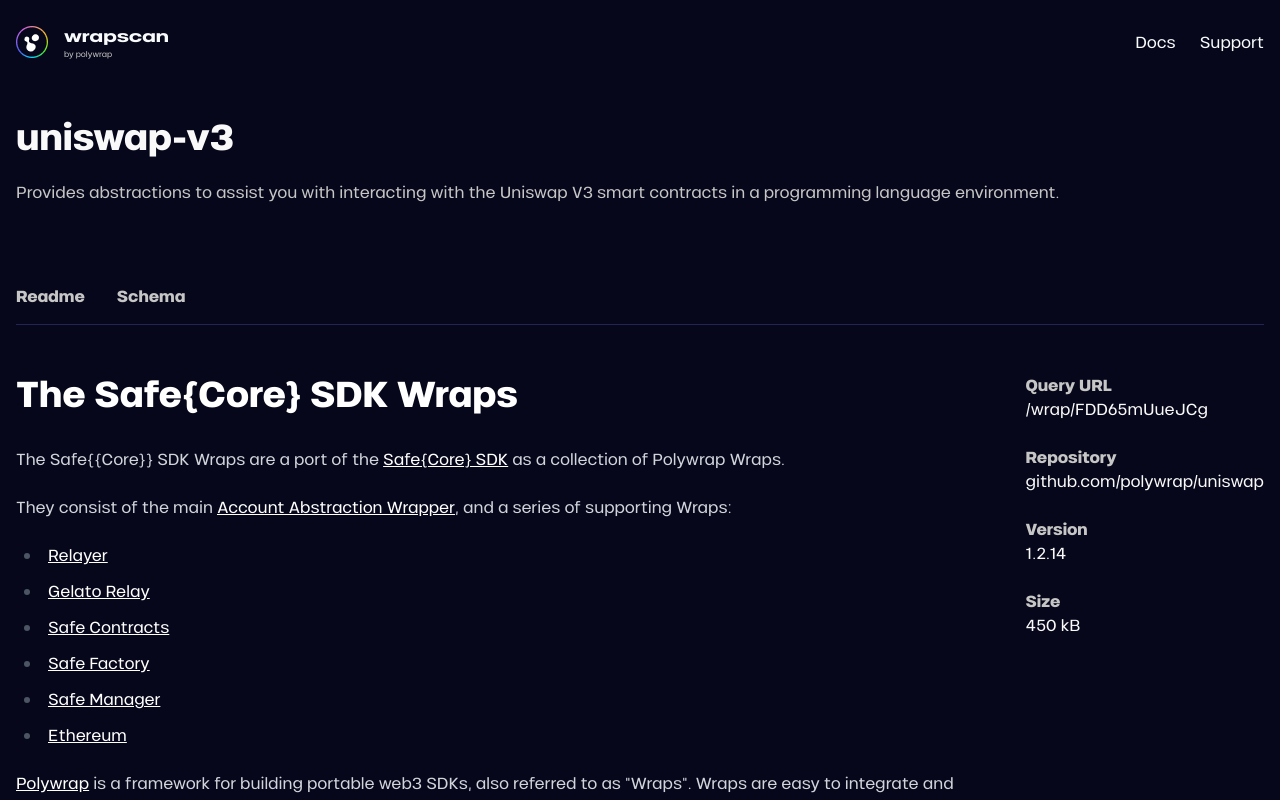
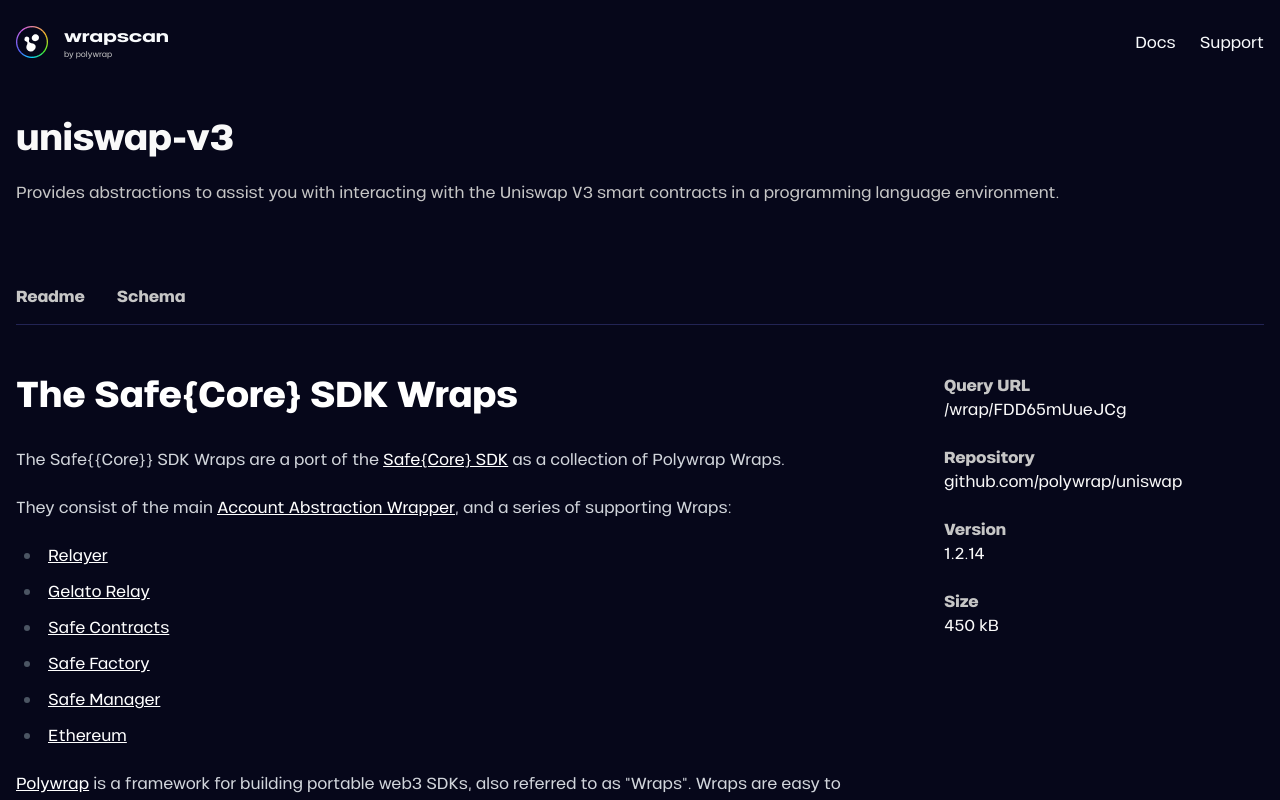
Before and after one commit to polywrap/wrapscan-ui, a Next.js app: page /wrap/asdf1/readme in a window 1280 px wide. Shown: the top 800 px of the page. Built offline with nearby package versions, Linux system fonts and the light colour scheme.

Commit message:
fix readme information widget sizing

```diff
--- a/src/app/wrap/[wrapUri]/readme/page.tsx
+++ b/src/app/wrap/[wrapUri]/readme/page.tsx
@@ -45,7 +45,7 @@
       <ReactMarkdown className="prose prose-invert max-w-none">
         {readme}
       </ReactMarkdown>
-      <div className="w-[360px]">
+      <div className="basis-80 grow-0 shrink-0">
         <WrapInformationWidget></WrapInformationWidget>
       </div>
     </div>
```
